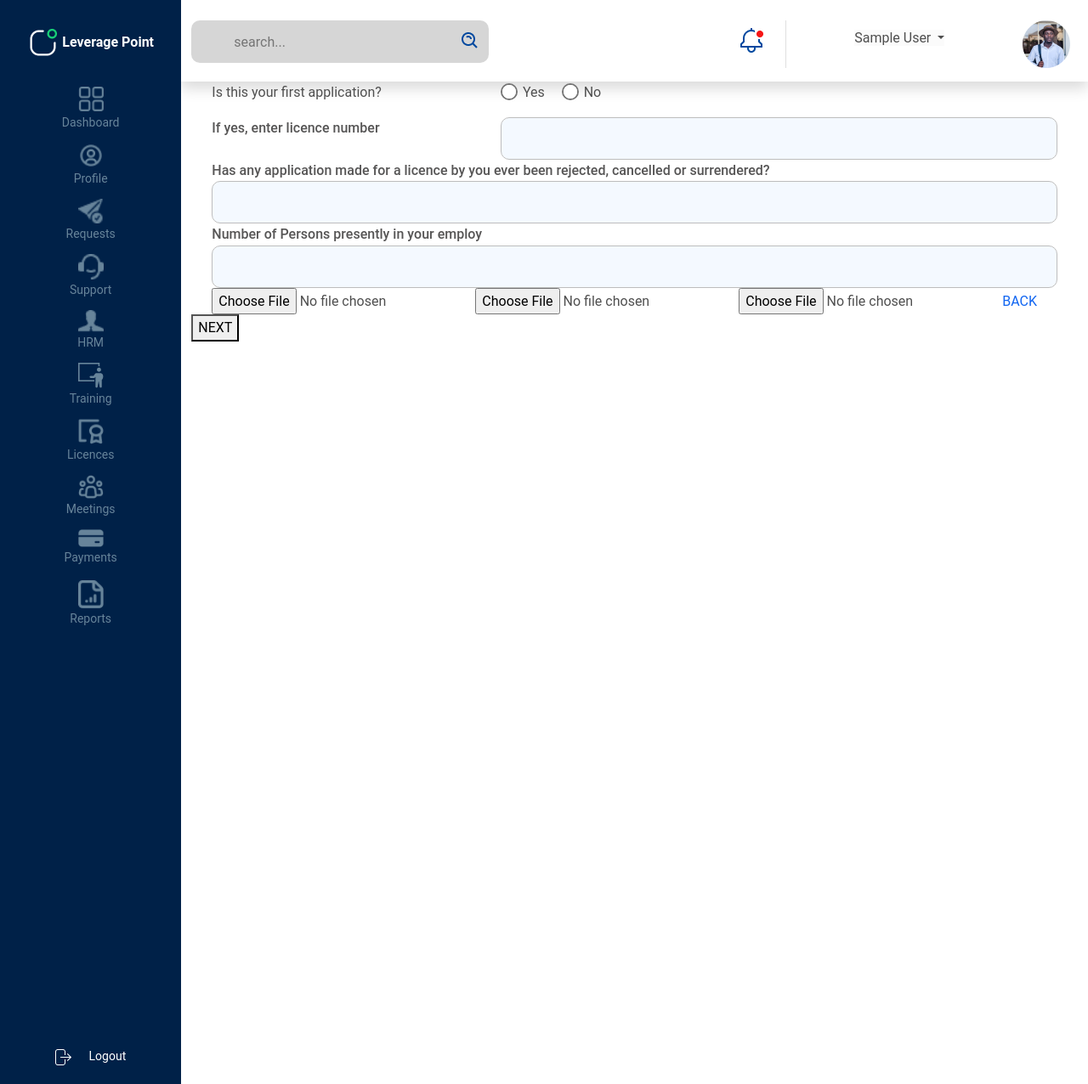
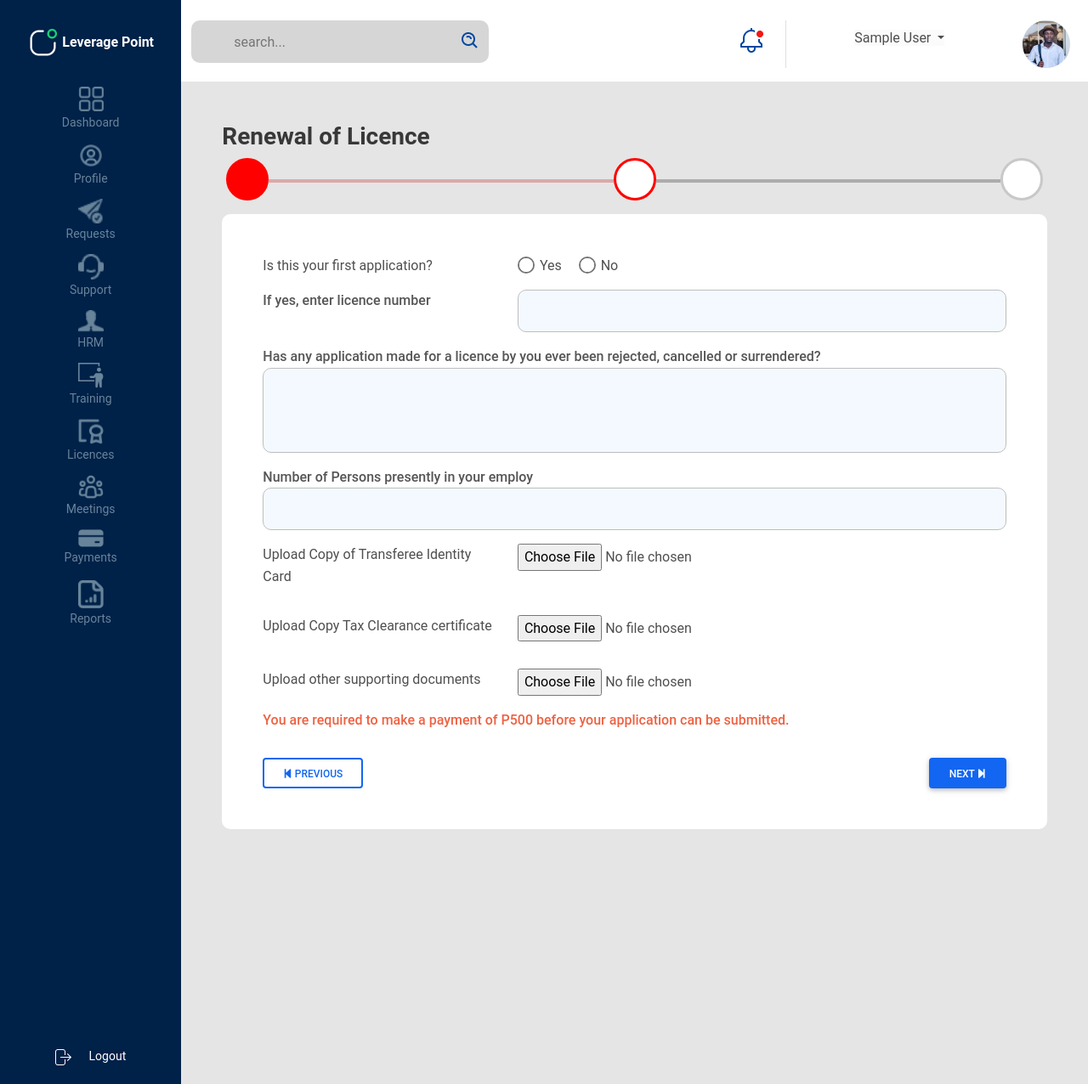
Before and after one commit to Hallykola/leveragepoint, a Laravel app: page /renewlicenceb/1 in a window 1280 px wide. Shown: the whole page at 85% size. Run offline with Laravel 8, Linux system fonts and the light colour scheme; the visitor is signed in with stand-in values (Sample User, id 1); data that the repository does not hold is empty; some libraries are stand-ins or nearby versions.

Commit message:
done with renewal of license

```diff
--- a/resources/views/Requests.blade.php
+++ b/resources/views/Requests.blade.php
@@ -25,7 +25,7 @@
             <div class="col-4 text-center">
                 <div class="row">
                     <div class="col-9 offset-1">
-                        <a href="{{ route('requests')}}" class="card py-4">
+                        <a href="{{ route('renewlicence')}}" class="card py-4">
                             <div>
                                 <img src="/assets/img/Request/clarity_form-line.png" alt="">
                             </div>
--- a/resources/views/renewlicenceb.blade.php
+++ b/resources/views/renewlicenceb.blade.php
@@ -1,9 +1,35 @@
 @extends('layouts.dashBoardframe')
 @section('content')
-<div class="container">
-<form action="/updaterenewlicenceformb" method="post" enctype="multipart/form-data">
+<div class="row" style="background-color: #E5E5E5; min-height: 100vh;">
+  <div class="col p-5">
+    <div class="row">
+      <div class="col">
+        <h3 style="font-weight: 600; color: #383838">Renewal of Licence</h3>
+      </div>
+    </div>
+    <div class="row pb-3" style="margin-left: 5px; margin-right: 5px;">
+      <div class="col">
+        <div class="row">
+          <div class="col-1 circleRedFill">
+          </div>
+          <div class="col p-0">
+            <hr class="lineRed">
+          </div>
+          <div class="col-1 circleRed">
+          </div>
+          <div class="col p-0">
+            <hr class="lineWhite">
+          </div>
+          <div class="col-1 circleWhite">
+            <span></span>
+          </div>
+        </div>
+      </div>
+    </div>
+    <div class="row">
+      <div class="col">
+        <form class="SupportForm p-5" action="/updaterenewlicenceformb" method="post" enctype="multipart/form-data">
           @csrf
-
           <input type="hidden" name="form" value="{{$details->form}}">
           <div class="row">
             <div class="col-4">
@@ -15,7 +41,8 @@
                   @if($details->firstapplication == 'Yes')
                   {{'checked="checked"'}}
                   @endif
-  name="firstapplication" id="inlineCheckbox1" value="Yes">
+                  name="firstapplication" id="inlineCheckbox1" value="Yes"
+                >
                 <label class="form-check-label" for="inlineCheckbox1">Yes</label>
               </div>
               <div class="form-check form-check-inline">
@@ -23,46 +50,84 @@
                   @if($details->firstapplication == 'No')
                   {{'checked="checked"'}}
                   @endif
-   name="firstapplication" id="inlineCheckbox2" value="No">
+                  name="firstapplication" id="inlineCheckbox2" value="No"
+                >
                 <label class="form-check-label"   for="inlineCheckbox2">No</label>
               </div>
             </div>
-
-
           </div>
-
           <div class="form-group">
             <div class="row">
               <div class="col-4">
                 <label for="licencenumber" class="labels">If yes, enter licence number </label>
-
               </div>
               <div class="col">
-        <input id="licencenumber" class="form-control SupportFormInput" type="text" name="licencenumber" value="{{$details->licencenumber}}" >
+                <input id="licencenumber" class="form-control SupportFormInput"
+                  type="text" name="licencenumber" value="{{$details->licencenumber}}"
+                >
               </div>
             </div>
           </div>
-
-        <div class="col">
+          <div class="col py-3">
             <div class="form-group">
               <label for="prevlicencerejected" class="labels"> Has any application made for a licence by you ever been rejected, cancelled or surrendered?</label>
-                            <input id="prevlicencerejected" class="form-control SupportFormInput" type="text" name="prevlicencerejected" value="{{$details->prevlicencerejected}}" >
+              <input id="prevlicencerejected" class="form-control SupportFormInput" style="height: 100px;"
+                type="text" name="prevlicencerejected" value="{{$details->prevlicencerejected}}"
+              >
             </div>
           </div>
-
           <div class="col">
             <div class="form-group">
               <label for="personsemployed" class="labels">Number of Persons presently in your employ </label>
-                            <input id="personsemployed" class="form-control SupportFormInput" type="text" name="personsemployed" value="{{$details->personsemployed}}" >
+              <input id="personsemployed" class="form-control SupportFormInput"
+                type="text" name="personsemployed" value="{{$details->personsemployed}}"
+              >
             </div>
           </div>
+          <div class="row py-3">
+            <div class="col-4">
+              Upload Copy of Transferee Identity Card
+            </div>
+            <div class="col">
               <input type="file" name="valididurl" id="">
+            </div>
+          </div>
+          <div class="row py-3">
+            <div class="col-4">
+              Upload Copy Tax Clearance certificate
+            </div>
+            <div class="col">
               <input type="file" name="taxclearanceurl" id="">
+            </div>
+          </div>
+          <div class="row py-3">
+            <div class="col-4">
+              Upload other supporting documents
+            </div>
+            <div class="col">
               <input type="file" name="otherdocumentsurl" id="">
-<a href="/registercompany/{{$id}}">BACK</a>
-<!-- <a href="/registercompany/{{$id}}">NEXT</a> -->
             </div>
-<button type="submit">NEXT</button>
+          </div>
+          <div class="row pb-3">
+            <div class="col">
+              <p style="font-weight: 500; color: #EE6243;">You are required to make a payment of P500 before your application can be submitted.</p>
+            </div>
+          </div>
+          <div class="row">
+            <div class="col text-start">
+              <a class="btn btn-outline-primary" data-mdb-ripple-color="dark"
+                href="/renewlicence/{{$id}}">
+                <i class="fas fa-step-backward"></i> Previous</a>
+            </div>
+            <div class="col text-end">
+              <button class="btn btn-primary" type="submit">NEXT
+                <i class="fas fa-step-forward"></i>
+              </button>
+            </div>
+          </div>
         </form>
       </div>
+    </div>
+  </div>
+</div>
 @endsection
```
Also changed, not shown: resources/views/renewlicencea.blade.php (+54 -15 lines). Lines whose indentation alone changed are shown as unchanged.
